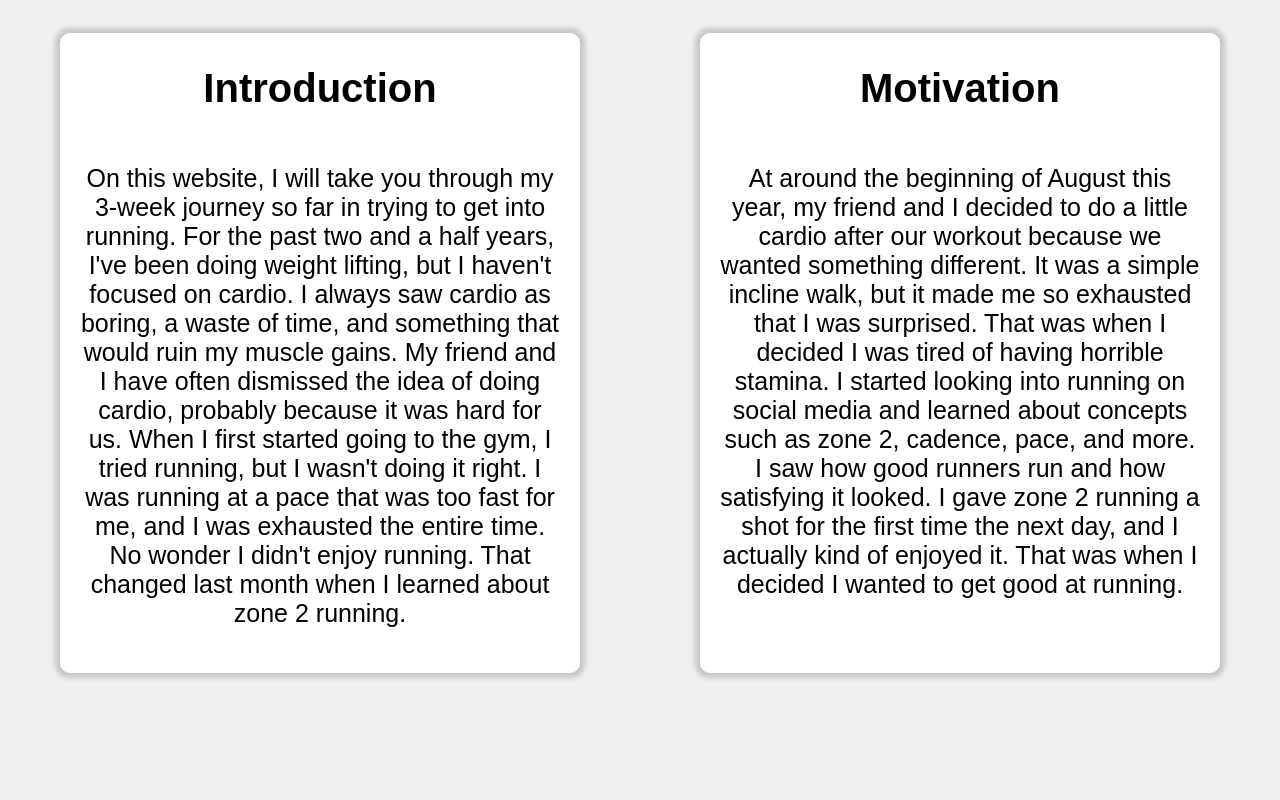
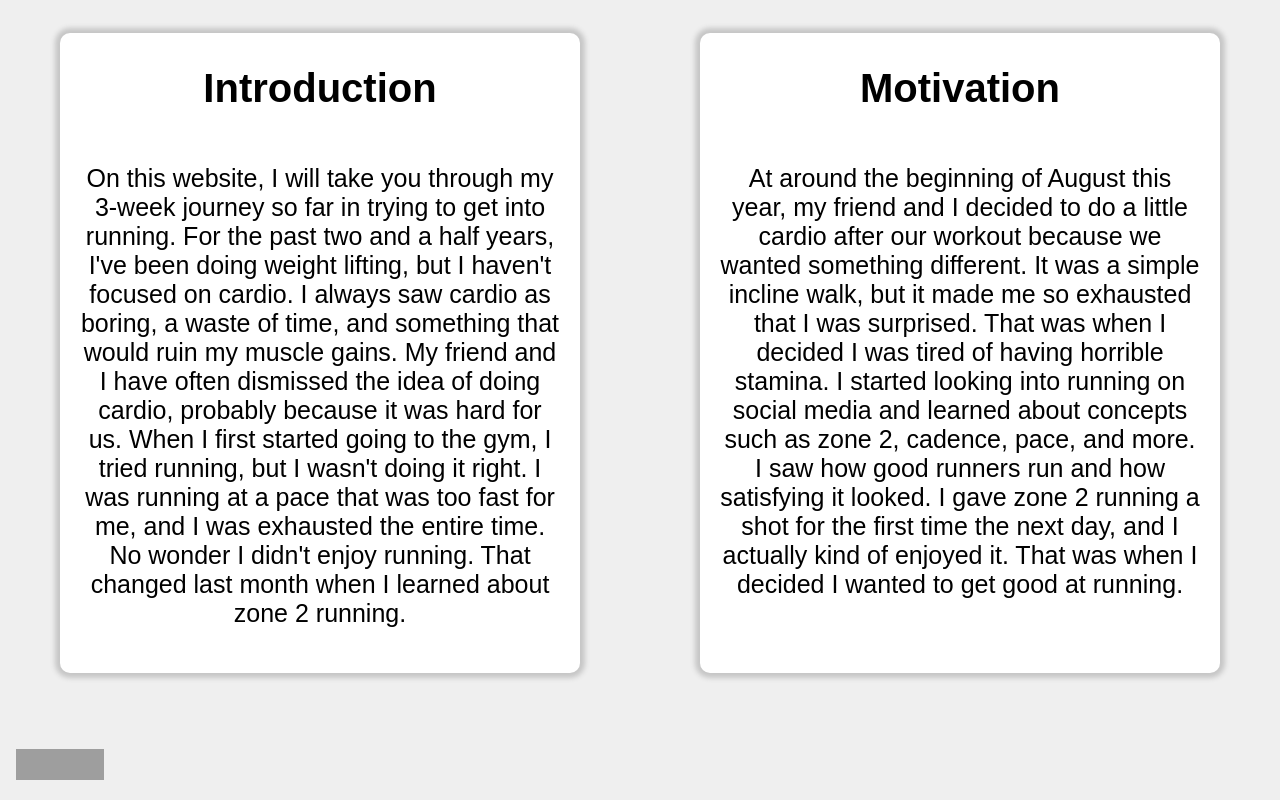
Before and after one commit to thnguyen2004/GUI1_HW1, a plain HTML site: page index.html in a window 1280 px wide. Shown: the part 777-1577 px from the top of the page. Before the commit the page ends 1510 px from the top, so only its background shows below. Drawn offline with Linux system fonts and the light colour scheme; grey boxes are pictures that could not be loaded.

Commit message:
Validation Icon

```diff
--- a/index.html
+++ b/index.html
@@ -63,6 +63,15 @@ updated by TN on September 5, 2025 at 10:05pm
         </p>
       </div>
     </div>
+    <!-- CSS Validation icon -->
+    <p>
+      &nbsp;&nbsp;&nbsp;
+      <a href="https://jigsaw.w3.org/css-validator/check/referer">
+        <img style="border:0;width:88px;height:31px"
+          src="https://jigsaw.w3.org/css-validator/images/vcss"
+          alt="Valid CSS!" />
+      </a>
+    </p>
 		<!-- <p>This text might be an introduction to the rest of the page. And if the page is a
       long one it might be split up into several sub-headings.<p>
 		<h2>This is a Sub-Heading</h2>
```
Also changed, not shown: journey.html (+9 -0 lines), purchases.html (+9 -0 lines).
